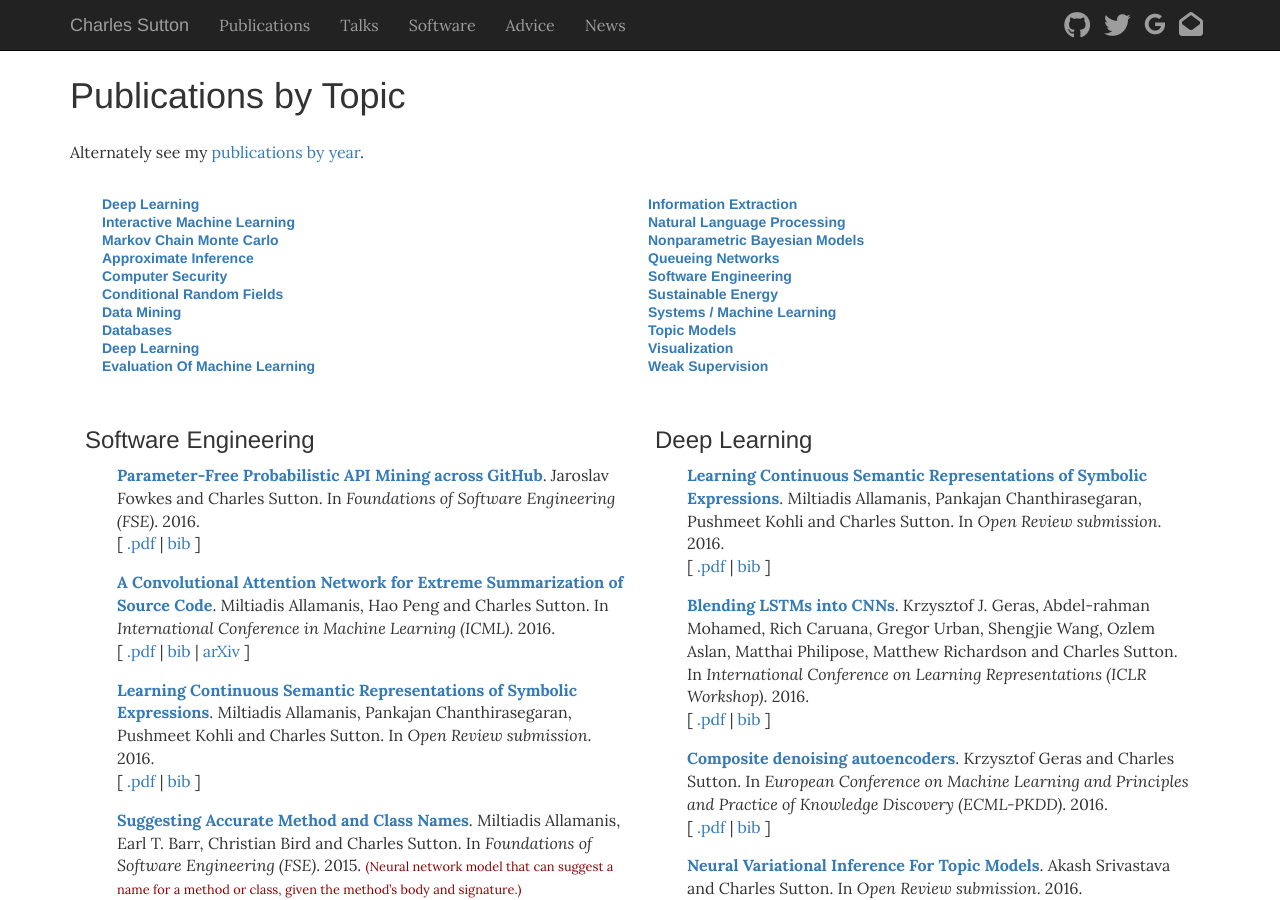
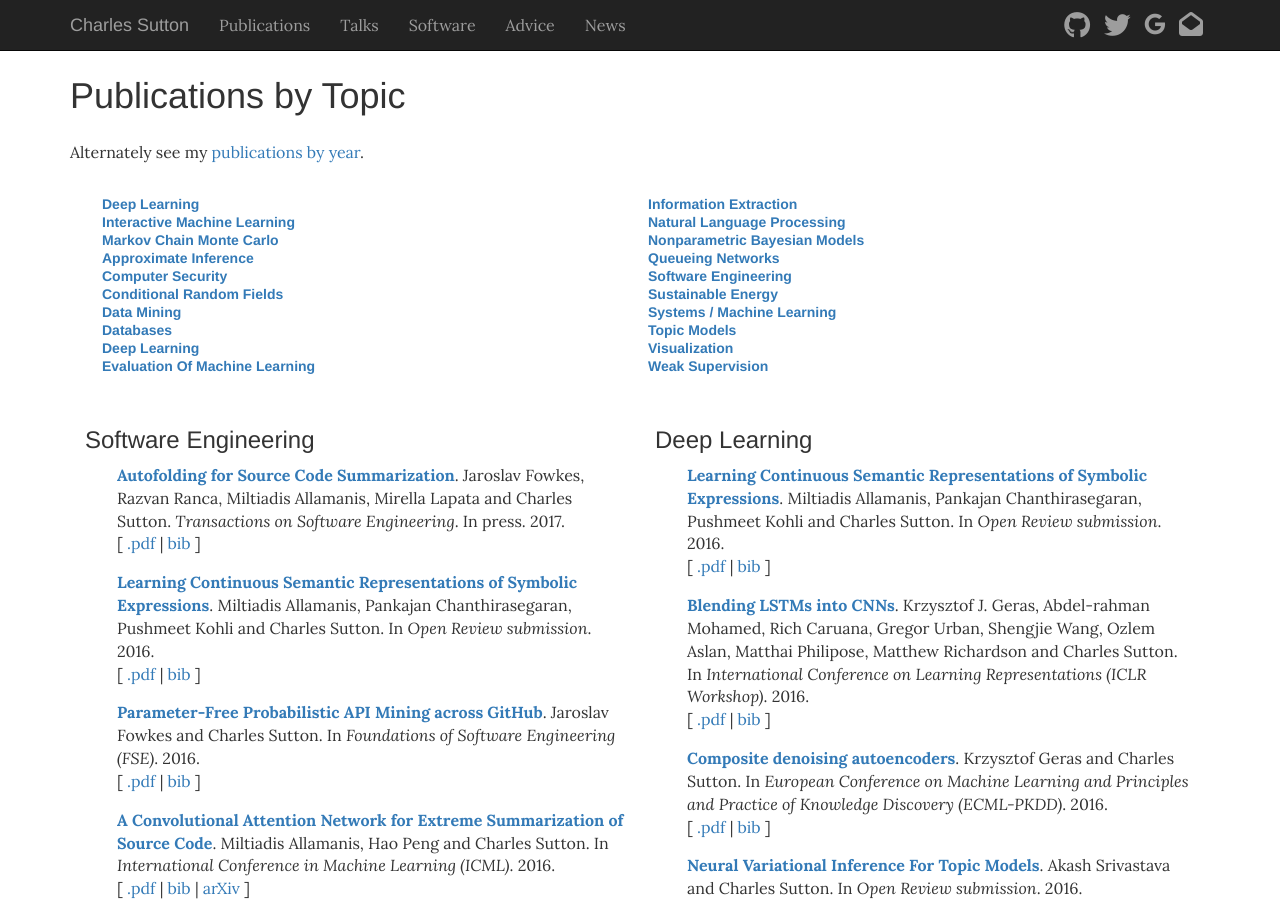
Before and after one commit to casutton/homepage.csutton, a Jekyll site: the page built from publications-by-topic.html, in a window 1280 px wide and 900 px high. Built offline with Jekyll 4.4.1, drawn with Linux system fonts in a browser that asks for light colours; nearby versions of some CDN libraries.

Commit message:
fix link

```diff
--- a/_includes/pubs-by-topic.html
+++ b/_includes/pubs-by-topic.html
@@ -54,6 +54,114 @@
 
 
        <OL>
+
+	 <li class="bibitem">
+
+
+
+
+
+<p>
+
+
+
+<a href="http://arxiv.org/abs/1403.4503"><b>Autofolding for Source Code Summarization</b></a>.&nbsp;Jaroslav Fowkes, Razvan Ranca, Miltiadis Allamanis, Mirella Lapata and Charles Sutton.
+   <i>Transactions on Software Engineering</i>.
+  In press.
+  2017.
+
+
+
+
+
+</p>
+
+
+
+
+<p>
+   [
+
+     <a href="http://arxiv.org/abs/1403.4503">.pdf</a>
+
+
+     | <a href="javascript:toggle('bibfowkes17', 'bib_link_fowkes17', 'bib')"  id="bib_link_fowkes17">bib</a>
+
+
+
+
+   ]
+</p>
+
+
+
+<div id="divfowkes17"></div>
+<div style="display:none;" id="absfowkes17"><div class="abstract"></div></div>
+
+<div style="display:none;" id="bibfowkes17"><pre class="bibtex">@article{fowkes17,
+  author = {Fowkes, Jaroslav and Ranca, Razvan and Allamanis, Miltiadis and Lapata, Mirella and Sutton, Charles},
+  journal = {Transactions on Software Engineering},
+  title = {Autofolding for Source Code Summarization},
+  year = {2017}
+}
+</pre></div>
+
+
+
+</li>
+
+	 <li class="bibitem">
+
+
+
+
+
+<p>
+
+
+
+<a href="http://openreview.net/forum?id=B1vRTeqxg"><b>Learning Continuous Semantic Representations of Symbolic Expressions</b></a>.&nbsp;Miltiadis Allamanis, Pankajan Chanthirasegaran, Pushmeet Kohli and Charles Sutton.
+	In <i>Open Review submission</i>.  2016.
+
+
+
+
+
+</p>
+
+
+
+
+<p>
+   [
+
+     <a href="http://openreview.net/forum?id=B1vRTeqxg">.pdf</a>
+
+
+     | <a href="javascript:toggle('biballamanis16', 'bib_link_allamanis16', 'bib')"  id="bib_link_allamanis16">bib</a>
+
+
+
+
+   ]
+</p>
+
+
+
+<div id="divallamanis16"></div>
+<div style="display:none;" id="absallamanis16"><div class="abstract"></div></div>
+
+<div style="display:none;" id="biballamanis16"><pre class="bibtex">@inproceedings{allamanis16,
+  author = {Allamanis, Miltiadis and Chanthirasegaran, Pankajan and Kohli, Pushmeet and Sutton, Charles},
+  booktitle = {Open Review submission},
+  title = {Learning Continuous Semantic Representations of Symbolic Expressions},
+  year = {2016}
+}
+</pre></div>
+
+
+
+</li>
 
 	 <li class="bibitem">
 
@@ -156,59 +264,6 @@
   booktitle = {International Conference in Machine Learning (ICML)},
   journal = {ArXiv e-prints},
   title = {A Convolutional Attention Network for Extreme Summarization of Source Code},
-  year = {2016}
-}
-</pre></div>
-
-
-
-</li>
-
-	 <li class="bibitem">
-
-
-
-
-
-<p>
-
-
-
-<a href="http://openreview.net/forum?id=B1vRTeqxg"><b>Learning Continuous Semantic Representations of Symbolic Expressions</b></a>.&nbsp;Miltiadis Allamanis, Pankajan Chanthirasegaran, Pushmeet Kohli and Charles Sutton.
-	In <i>Open Review submission</i>.  2016.
-
-
-
-
-
-</p>
-
-
-
-
-<p>
-   [
-
-     <a href="http://openreview.net/forum?id=B1vRTeqxg">.pdf</a>
-
-
-     | <a href="javascript:toggle('biballamanis16', 'bib_link_allamanis16', 'bib')"  id="bib_link_allamanis16">bib</a>
-
-
-
-
-   ]
-</p>
-
-
-
-<div id="divallamanis16"></div>
-<div style="display:none;" id="absallamanis16"><div class="abstract"></div></div>
-
-<div style="display:none;" id="biballamanis16"><pre class="bibtex">@inproceedings{allamanis16,
-  author = {Allamanis, Miltiadis and Chanthirasegaran, Pankajan and Kohli, Pushmeet and Sutton, Charles},
-  booktitle = {Open Review submission},
-  title = {Learning Continuous Semantic Representations of Symbolic Expressions},
   year = {2016}
 }
 </pre></div>
--- a/advice/prospective-students.html
+++ b/advice/prospective-students.html
@@ -49,7 +49,7 @@ Please include a CV and a summary of your marks in relevant courses.
 </p>
 <p>
 <b>To get a sense of my research,</b>
-read a few of <a href="publications.html">my recent
+read a few of <a href="http://homepages.inf.ed.ac.uk/csutton/publications.html">my recent
 papers</a>. Ask yourself if you'd like to write papers that look like those.
 </p>
 <p>
```
Also changed, not shown: _includes/pubs-by-year.html (+62 -0 lines).
